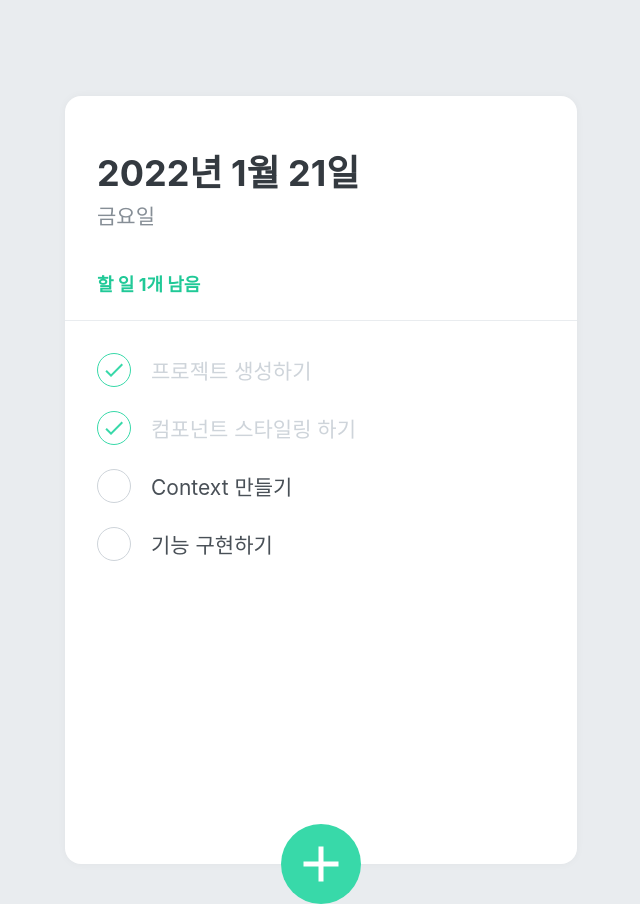
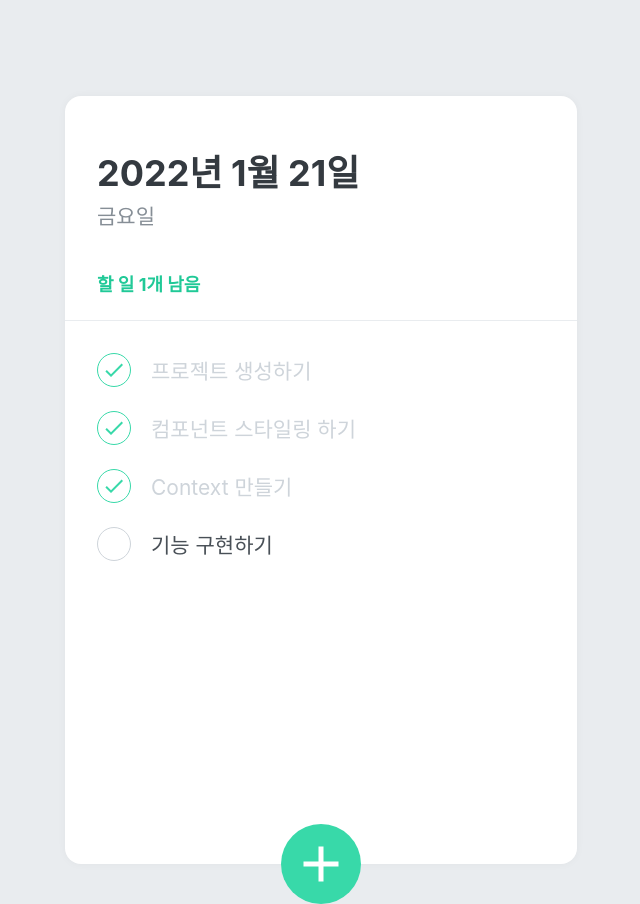
Before and after one commit to kod0751/re-todolist, a React (Create React App) app: page / in a window 1280 px wide. Shown: the whole page, without its empty margins (319-959 px from the left). Built offline with nearby package versions, Linux system fonts and the light colour scheme.

Commit message:
TodoList 수정

```diff
--- a/src/components/TodoList.js
+++ b/src/components/TodoList.js
@@ -11,13 +11,17 @@
 `;
 
 function TodoList() {
-  const state = useTodoState();
+  const todos = useTodoState();
   return (
     <TodoListBlock>
-      <TodoItem text="프로젝트 생성하기" done={true} />
-      <TodoItem text="컴포넌트 스타일링 하기" done={true} />
-      <TodoItem text="Context 만들기" done={false} />
-      <TodoItem text="기능 구현하기" done={false} />
+      {todos.map((todo) => (
+        <TodoItem
+          key={todo.id}
+          id={todo.id}
+          text={todo.text}
+          done={todo.done}
+        />
+      ))}
     </TodoListBlock>
   );
 }
```
